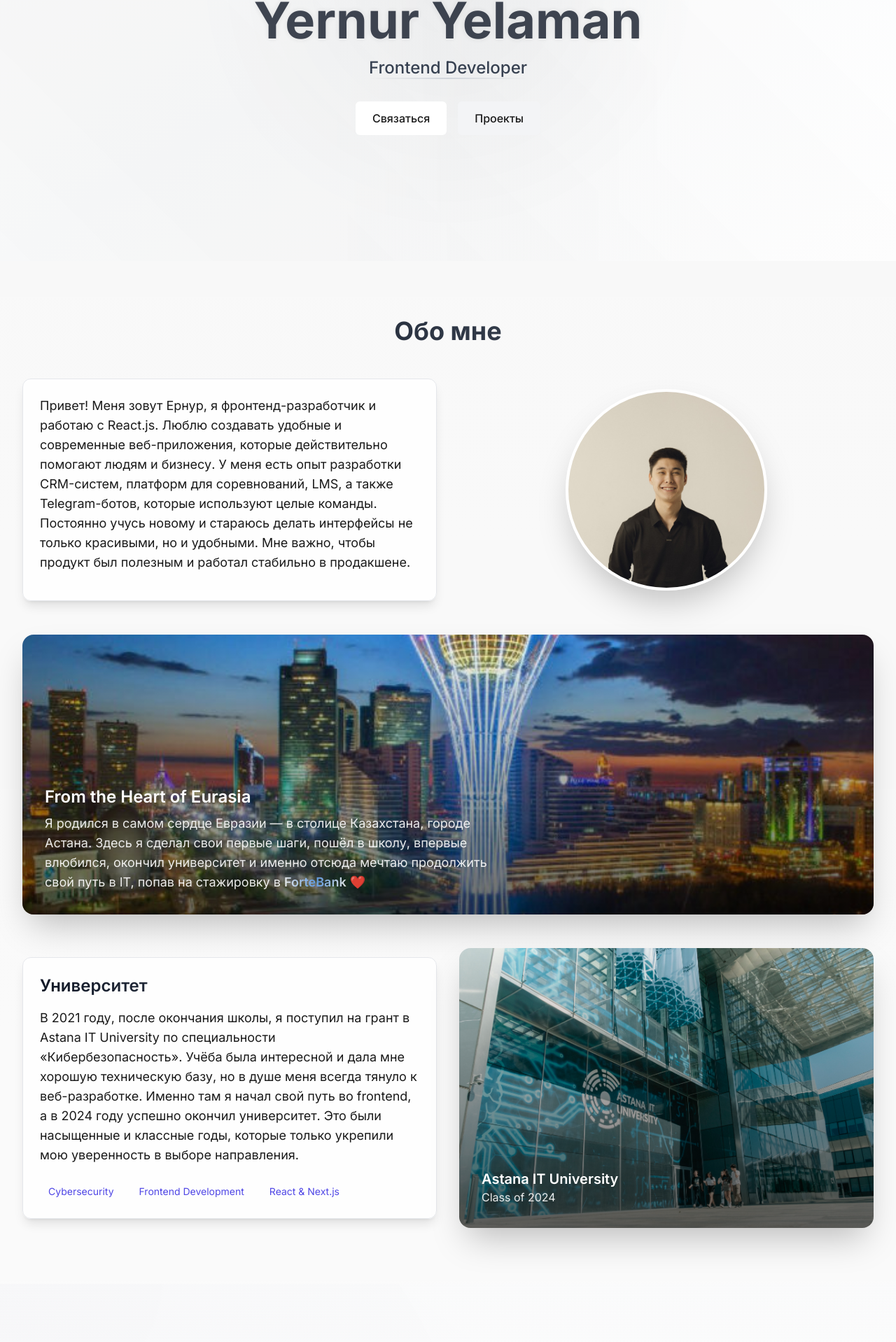
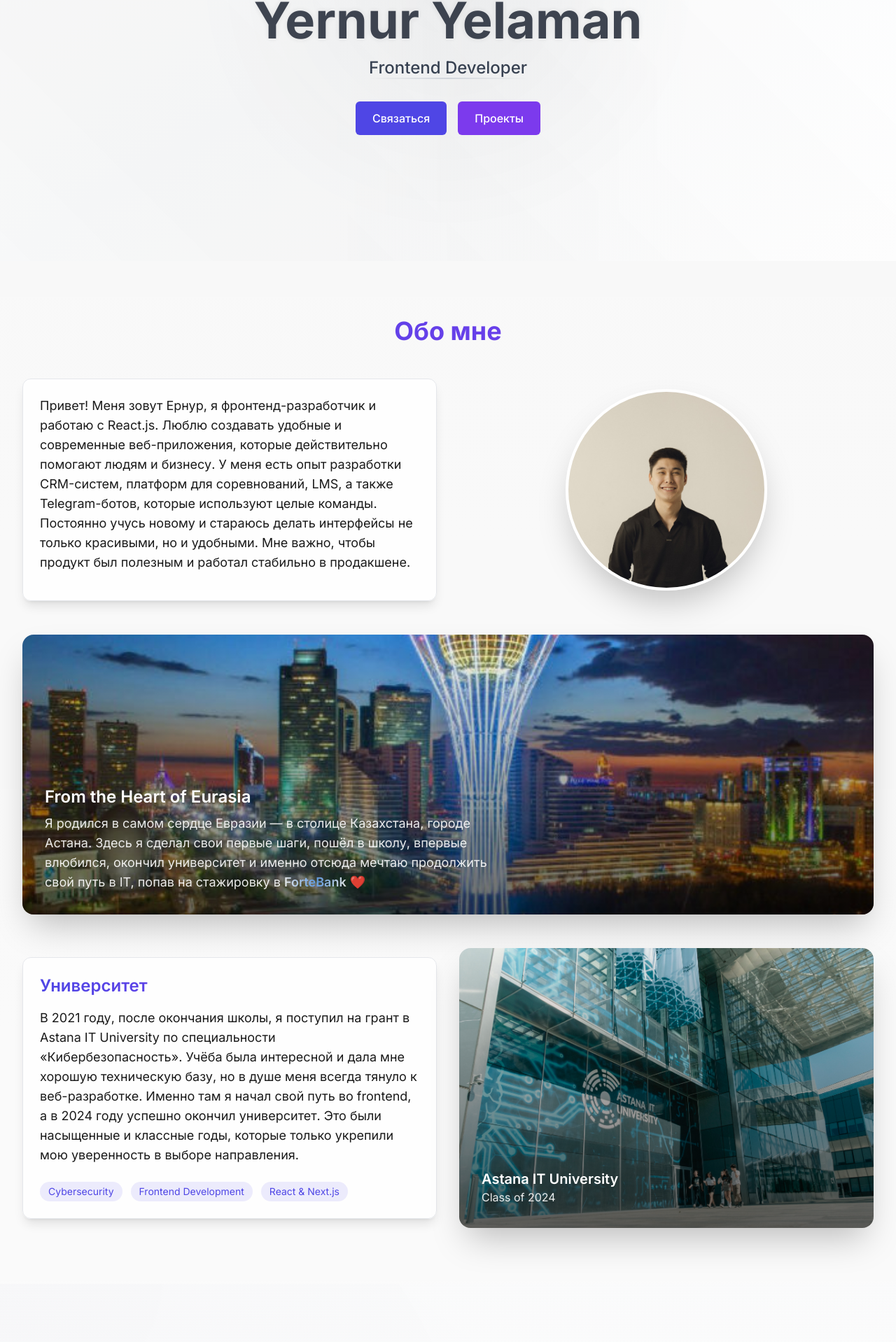
Before and after one commit to propamYY/portfolioyy, a Next.js app: page /portfolioyy/ in a window 1280 px wide. Shown: the part 2037-3955 px from the top of the page at 70% size. Built offline with nearby package versions, Linux system fonts and the light colour scheme.

Commit message:
fixed again

```diff
--- a/src/app/globals.css
+++ b/src/app/globals.css
@@ -50,11 +50,11 @@ body {
   }
 
   .btn-primary {
-    @apply relative inline-flex items-center justify-center px-6 py-3 overflow-hidden font-medium transition-all bg-white rounded-md;
+    @apply relative inline-flex items-center justify-center px-6 py-3 overflow-hidden font-medium transition-all bg-primary text-white rounded-md hover:bg-primary/90;
   }
 
   .btn-secondary {
-    @apply relative inline-flex items-center justify-center px-6 py-3 overflow-hidden font-medium transition-all bg-gray-100 rounded-md;
+    @apply relative inline-flex items-center justify-center px-6 py-3 overflow-hidden font-medium transition-all bg-secondary text-white rounded-md hover:bg-secondary/90;
   }
 
   .card {
@@ -77,7 +77,7 @@ body {
   }
 
   .text-gradient {
-    @apply bg-clip-text text-transparent bg-gradient-to-r from-gray-900 to-gray-600;
+    @apply bg-clip-text text-transparent bg-gradient-to-r from-primary to-secondary;
   }
 }
 
--- a/tailwind.config.js
+++ b/tailwind.config.js
@@ -8,11 +8,15 @@ module.exports = {
   theme: {
     extend: {
       colors: {
-        primary: 'var(--color-primary)',
-        secondary: 'var(--color-secondary)',
-        accent: 'var(--color-accent)',
-        dark: 'var(--color-dark)',
-        light: 'var(--color-light)',
+        primary: '#4F46E5',
+        secondary: '#7C3AED',
+        accent: '#EC4899',
+        dark: '#1a1a1a',
+        light: '#f5f5f5',
+      },
+      backgroundImage: {
+        'gradient-radial': 'radial-gradient(var(--tw-gradient-stops))',
+        'gradient-conic': 'conic-gradient(from 180deg at 50% 50%, var(--tw-gradient-stops))',
       },
       boxShadow: {
         'custom': '0 4px 14px 0 rgba(79, 70, 229, 0.2)',
```
Also changed, not shown: package.json (+6 -7 lines), 1 other file (tests, documents, lock files or other folders).
